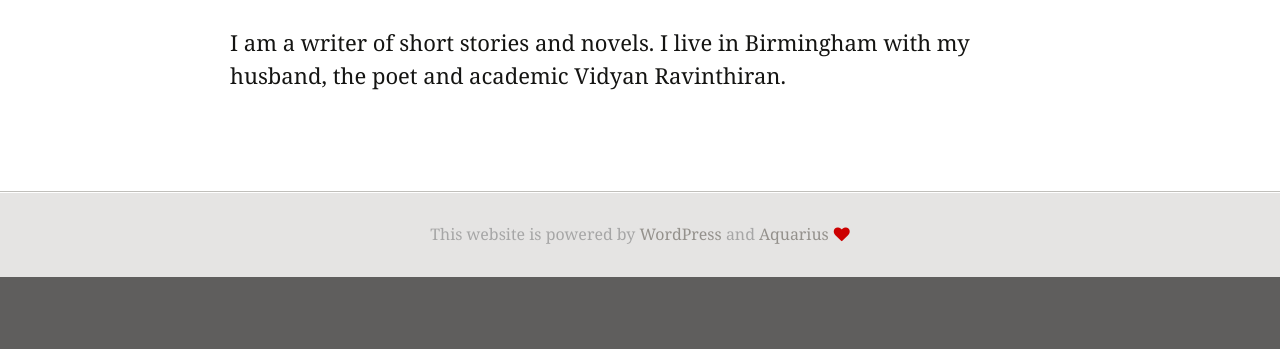
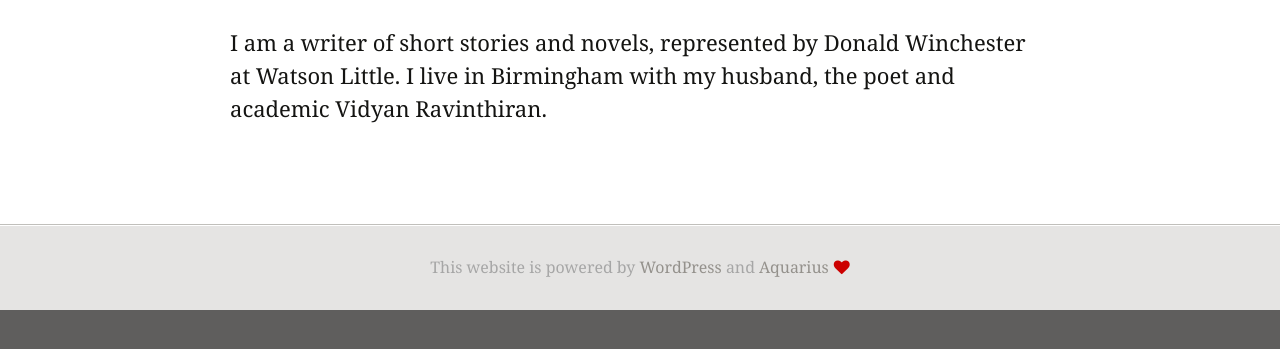
Before and after one commit to tholden/jennyholden.co.uk, a plain HTML site: page index.html in a window 1280 px wide. Shown: the part 383-732 px from the top of the page. Drawn offline with nearby package versions, Linux system fonts and the light colour scheme.

Commit message:
Update index.html

```diff
--- a/index.html
+++ b/index.html
@@ -119,7 +119,7 @@ img.emoji {
 			</header>
 
 		<section class="entry-content">
-			<p>I am a writer of short stories and novels. I live in Birmingham with my husband, the poet and academic Vidyan Ravinthiran.</p>
+			<p>I am a writer of short stories and novels, represented by Donald Winchester at Watson Little. I live in Birmingham with my husband, the poet and academic Vidyan Ravinthiran.</p>
 		</section>
 
 		<footer class="entry-meta">
```
